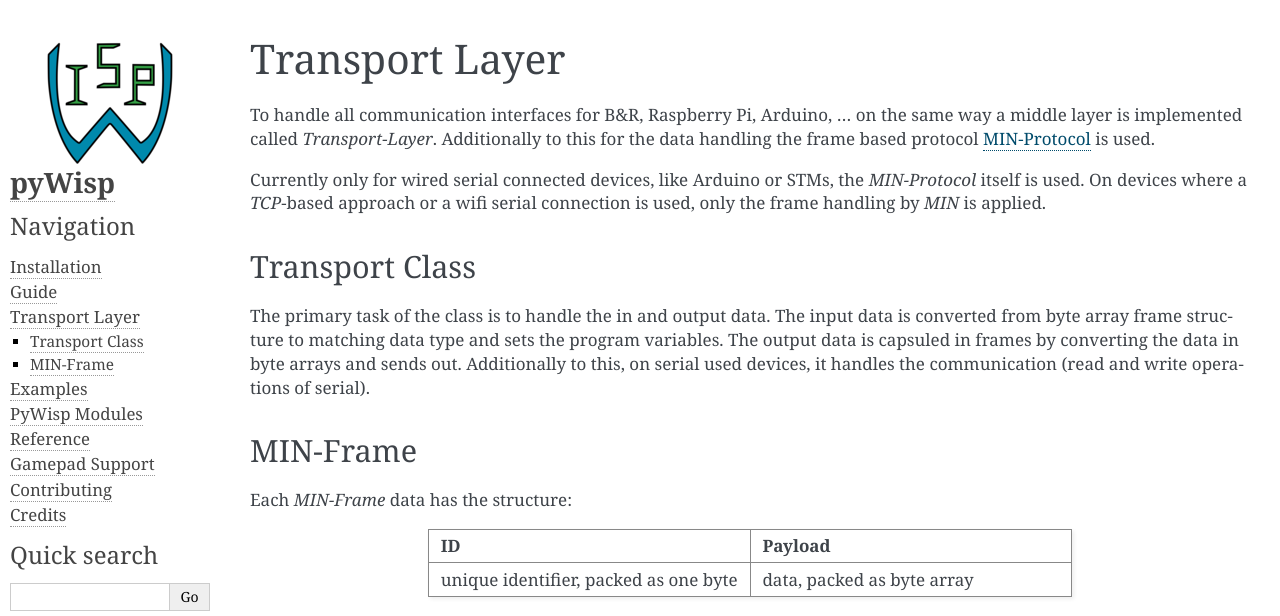
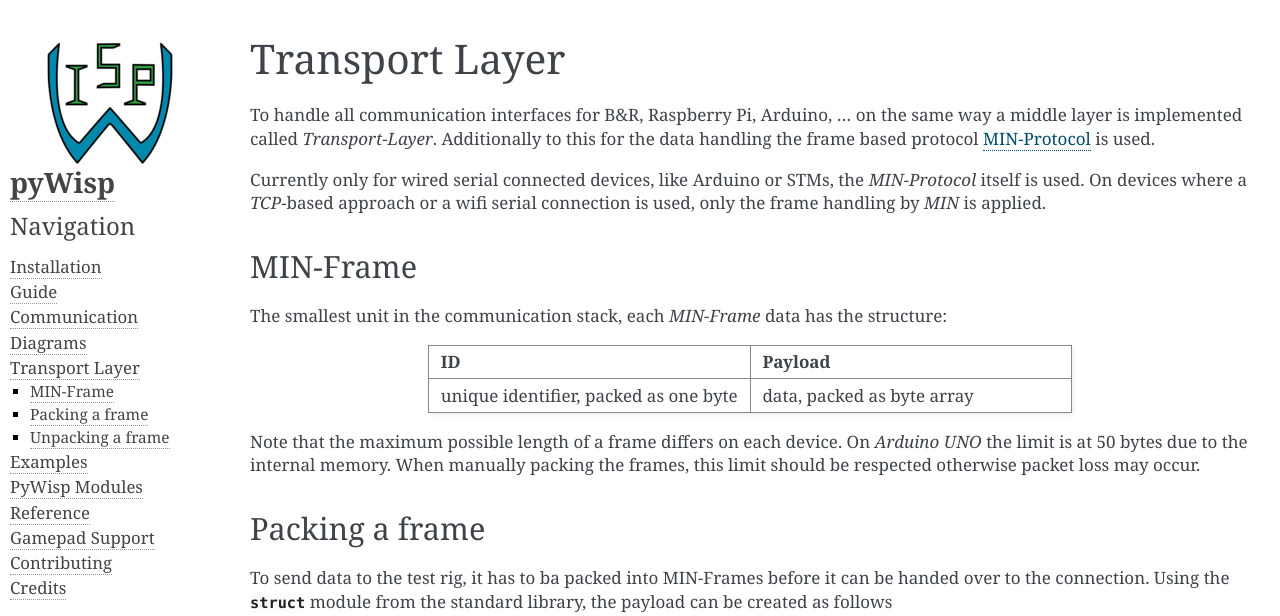
Before and after one commit to umit-iace/tool-pywisp, a Sphinx documentation site: the page built from docs/transport/index.rst, in a window 1280 px wide. Shown: the top 616 px of the page. Built offline with Sphinx 7.4.7, drawn with Linux system fonts in a browser that asks for light colours; formulas are drawn with MathJax 3; the version number is read from the project's files by our own code; some of the changed text lies outside the part shown.

Commit message:
Extend docs for the transport layer

```diff
--- /dev/null
+++ b/docs/communication/index.rst
@@ -0,0 +1,2 @@
+Communication Diagrams
+======================
--- a/docs/guide/index.rst
+++ b/docs/guide/index.rst
@@ -64,10 +64,9 @@
    :lines: 24-35
 
 Finally, the measurement data from the rig must be processed, to do so implement :meth:`handleFrame`
-to handle frames from test rig and sets the data points to show in the GUI.
+to handle frames from test rig such that it can be shown in the GUI.
 
 For actual implementations please refer to the :ref:`chapter_examples` section.
-
 
 Visualizer
 ----------
--- a/docs/index.rst
+++ b/docs/index.rst
@@ -16,6 +16,7 @@
 
   installation
   guide/index
+  communication/index
   transport/index
   examples/index
   modules/index
--- a/docs/transport/index.rst
+++ b/docs/transport/index.rst
@@ -9,18 +9,10 @@
 On devices where a `TCP`-based approach or a wifi serial connection is used, only the frame handling by `MIN` is
 applied.
 
-Transport Class
----------------
-
-The primary task of the class is to handle the in and output data. The input data is converted from byte array frame
-structure to matching data type and sets the program variables. The output data is capsuled in frames by converting the
-data in byte arrays and sends out. Additionally to this, on serial used devices, it handles the communication (read and
-write operations of serial).
-
 MIN-Frame
 ---------
 
-Each `MIN-Frame` data has the structure:
+The smallest unit in the communication stack, each `MIN-Frame` data has the structure:
 
 .. list-table::
     :widths: 50 50
@@ -31,4 +23,38 @@
     * - unique identifier, packed as one byte
       - data, packed as byte array
 
-The byte array length differs at each device. On `Arduino UNO` the limit is at 50 bytes, because of the intern memory.
+Note that the maximum possible length of a frame differs on each device.
+On `Arduino UNO` the limit is at 50 bytes due to the internal memory.
+When manually packing the frames, this limit should be respected otherwise
+packet loss may occur.
+
+Packing a frame
+---------------
+
+To send data to the test rig, it has to ba packed into MIN-Frames before it can be handed over
+to the connection.
+Using the :mod:`struct` module from the standard library, the payload can be created as follows
+
+.. literalinclude:: ../../examples/generic/visu/trajectory.py
+   :language: python
+   :lines: 27-29
+
+However, if more than just a handful of parameters are to be sent (for example when sending the interpolation points of
+a trajectory), the helper function :meth:`pywisp.utils.packArrayToFrame` may be used:
+
+.. literalinclude:: ../../examples/generic/visu/trajectory.py
+   :language: python
+   :lines: 31-34
+
+
+Unpacking a frame
+-----------------
+
+When a frame is received by pywisp, it has to be unpacked to further process the information therein.
+
+.. literalinclude:: ../../examples/generic/visu/trajectory.py
+   :language: python
+   :lines: 42-44
+
+Note that currently no logic is available in pywisp to unpack a series of frames
+and join them into one set of measurements.
```
Also changed, not shown: 1 other file.
